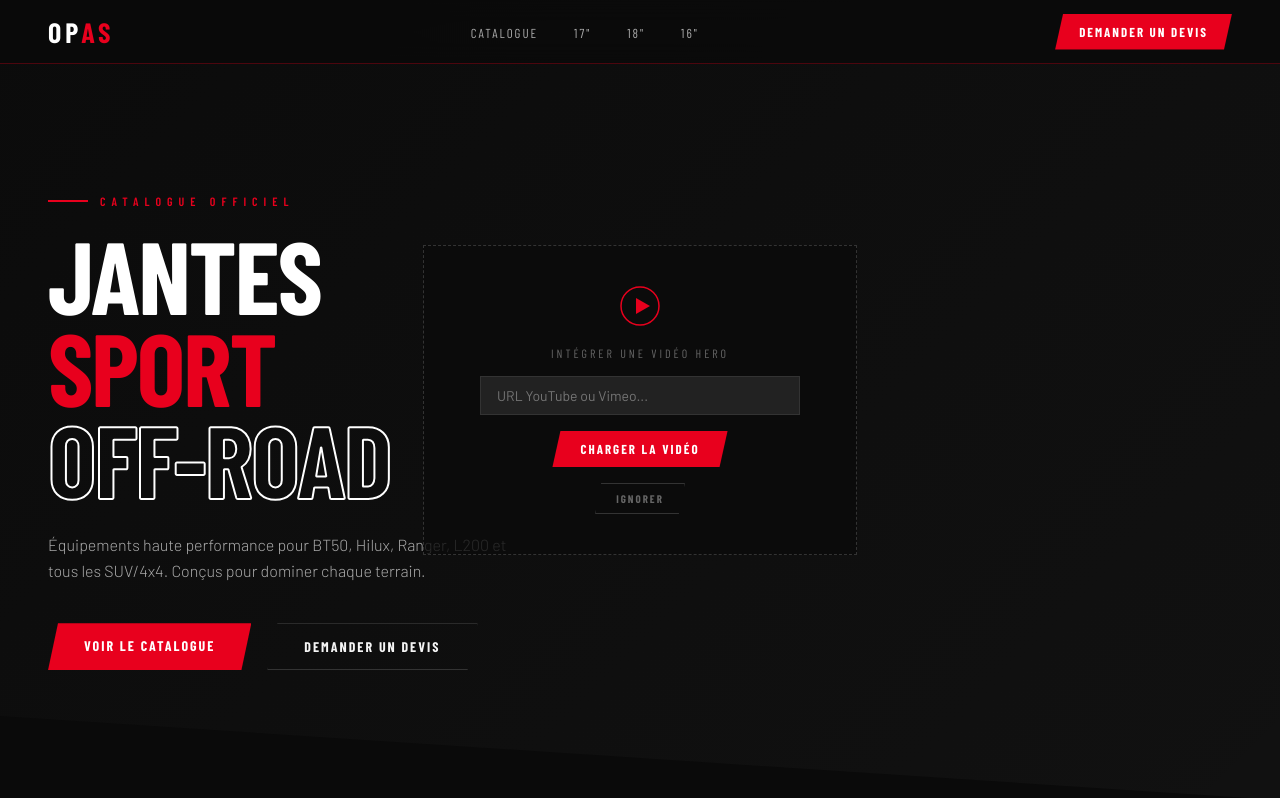
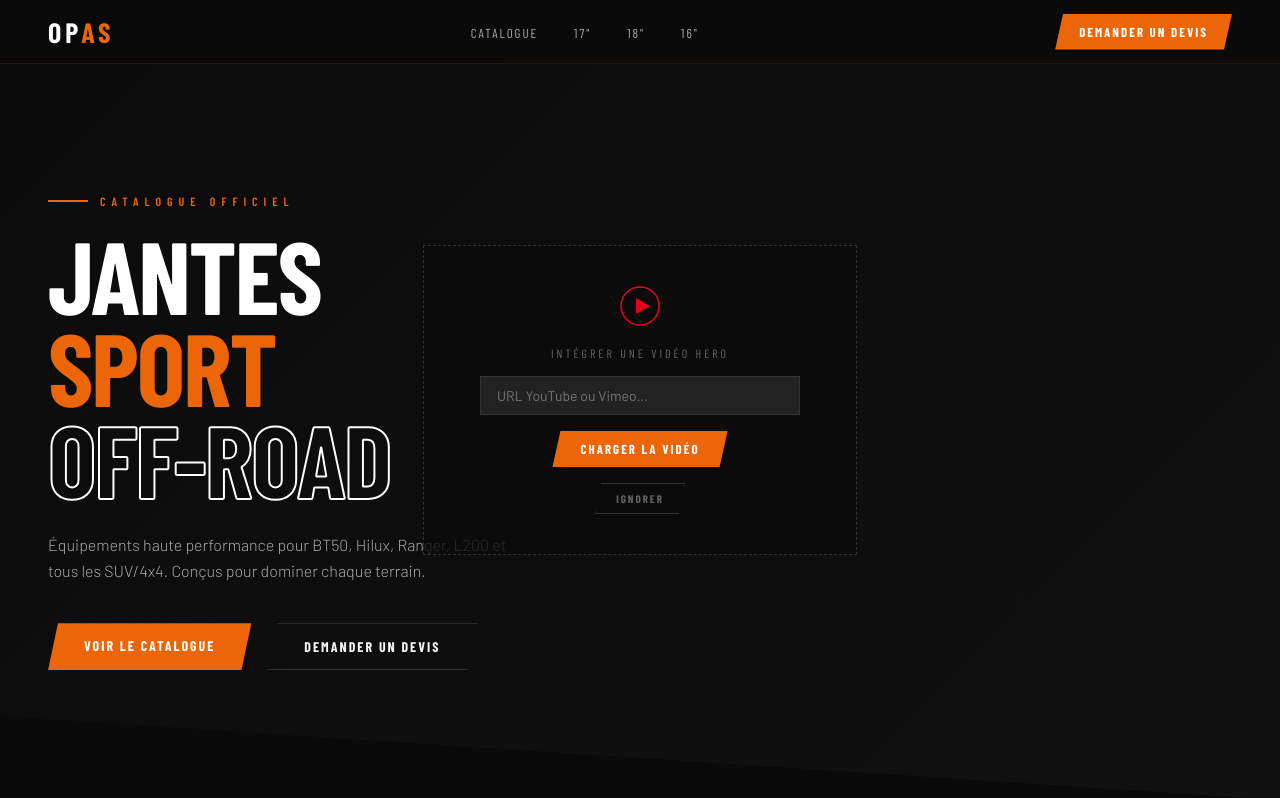
Before and after one commit to mschneuwly-opas/dashboard, a plain HTML site: page jantes.html in a window 1280 px wide. Shown: the top 798 px of the page. Drawn offline with nearby package versions, Linux system fonts and the light colour scheme; a web font is replaced by a local one.

Commit message:
Update jantes.html

```diff
--- a/jantes.html
+++ b/jantes.html
@@ -8,7 +8,7 @@
 <link href="https://fonts.googleapis.com/css2?family=Barlow+Condensed:wght@300;400;600;700;900&family=Barlow:wght@300;400;500;600&family=Rajdhani:wght@500;600;700&display=swap" rel="stylesheet">
 <style>
   :root {
-    --red: #E8001D;
+    --red: #ec6608;
     --red-dark: #B0001A;
     --black: #0A0A0A;
     --dark: #111111;
```
